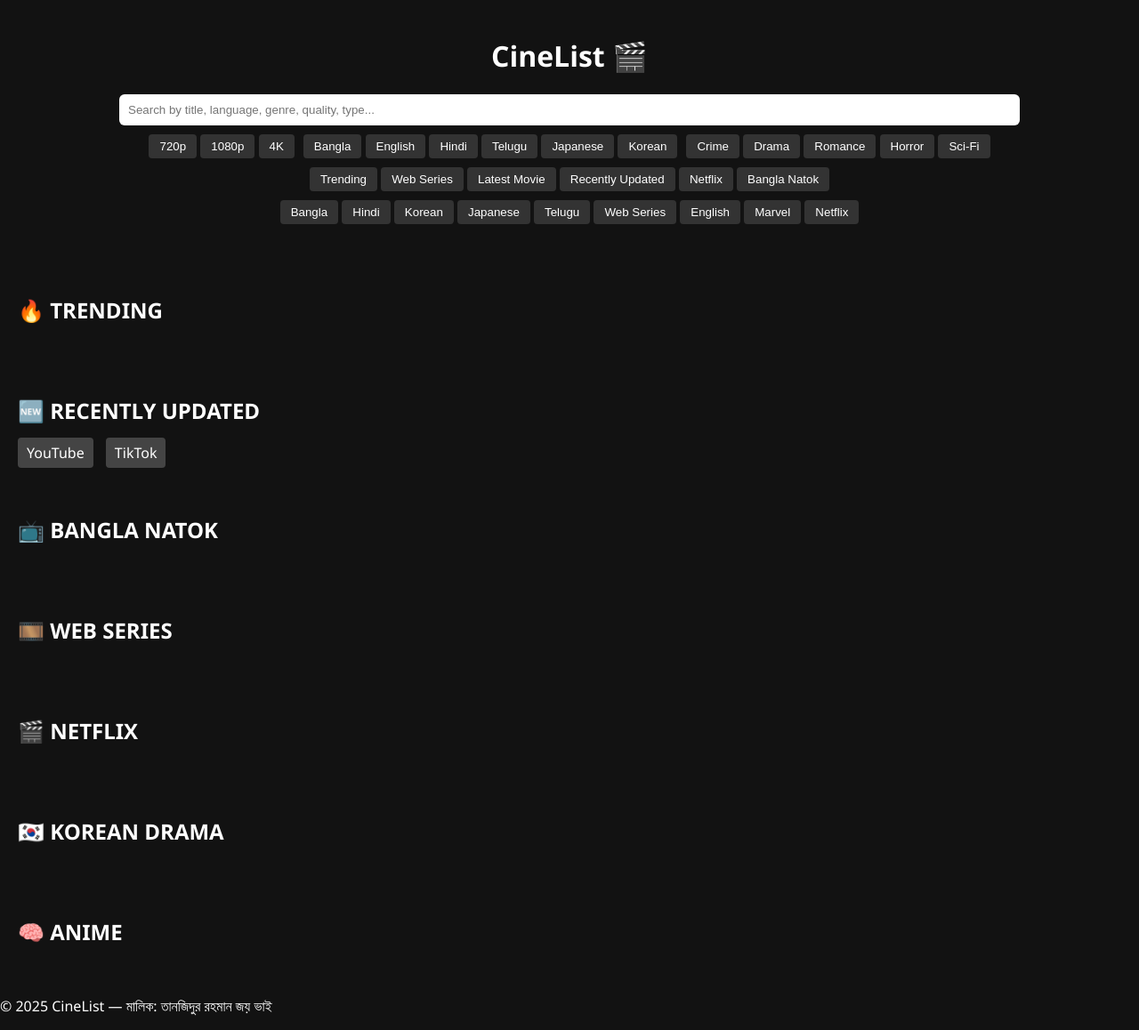
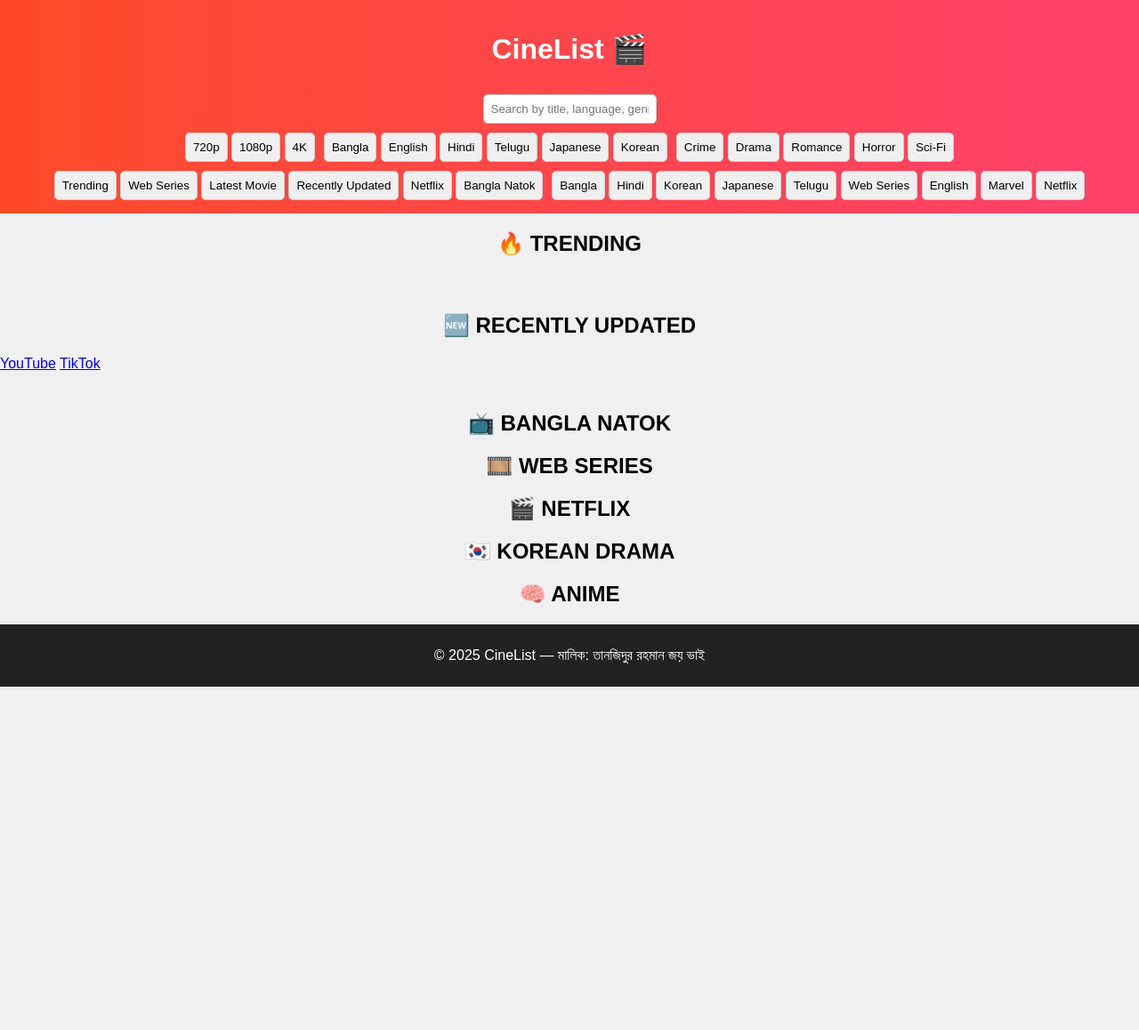
Before and after one commit to zxoou-media/Cinelist, a Flask app: page / in a window 1280 px wide. Shown: the whole page at 89% size. After the commit the page ends 772 px from the top, so only its background shows below. Run offline with Flask 3, Linux system fonts and the light colour scheme.

Commit message:
Update style.css

```diff
--- a/cinelist/static/style.css
+++ b/cinelist/static/style.css
@@ -1,97 +1,185 @@
+/* Base Styles */
 body {
-  background-color: #121212;
-  color: #fff;
-  font-family: 'Segoe UI', sans-serif;
+  font-family: Arial, sans-serif;
+  background: #f0f0f0;
   margin: 0;
   padding: 0;
 }
 
-header {
-  padding: 20px;
+h2 {
+  margin: 20px;
   text-align: center;
 }
 
-input#search-box {
-  width: 80%;
-  padding: 10px;
-  margin: 10px auto;
-  display: block;
-  border-radius: 6px;
-  border: none;
+/* Header */
+header {
+  background: linear-gradient(90deg, #ff4b2b, #ff416c);
+  color: #fff;
+  padding: 15px;
+  text-align: center;
+  display: flex;
+  flex-direction: column;
+  align-items: center;
+  gap: 10px;
+  flex-wrap: wrap;
+}
+
+header nav {
+  margin-bottom: 10px;
+}
+
+header nav a {
+  color: #fff;
+  margin: 0 10px;
+  text-decoration: none;
 }
 
 .filter-bar {
   display: flex;
+  gap: 10px;
   flex-wrap: wrap;
   justify-content: center;
-  gap: 10px;
-  margin-bottom: 20px;
 }
 
-.filter-group button {
-  background-color: #333;
-  color: white;
-  border: none;
-  padding: 6px 12px;
-  border-radius: 4px;
-  cursor: pointer;
+input, select, button {
+  padding: 8px;
+  border-radius: 5px;
+  border: 1px solid #ccc;
 }
 
-section {
-  padding: 20px;
+/* TRENDING horizontal scroll */
+#trending-list {
+  display: flex;
+  overflow-x: auto;
+  scroll-snap-type: x mandatory;
+  scroll-behavior: smooth;
+  gap: 16px;
+  padding: 12px;
 }
 
-.scroll-row {
-  display: flex;
-  overflow-x: auto;
-  gap: 10px;
+.trending-card {
+  flex: 0 0 calc(50% - 8px);
+  scroll-snap-align: start;
+  box-sizing: border-box;
+  min-width: 220px;
+  max-width: 240px;
+  background: #fff;
+  padding: 15px;
+  border-radius: 8px;
+  text-align: center;
+  box-shadow: 0 3px 6px rgba(0,0,0,0.1);
 }
 
-.grid-2 {
-  display: grid;
-  grid-template-columns: repeat(auto-fill, minmax(180px, 1fr));
-  gap: 15px;
+.trending-card img.poster {
+  width: 100%;
+  max-height: 300px;
+  object-fit: cover;
+  border-radius: 6px;
+  margin-bottom: 10px;
 }
 
-.movie-grid {
-  display: grid;
-  grid-template-columns: repeat(auto-fill, minmax(160px, 1fr));
-  gap: 12px;
+@media (max-width: 600px) {
+  .trending-card {
+    flex: 0 0 calc(50% - 8px);
+  }
 }
 
+/* RECENTLY UPDATED grid */
+#recent-list {
+  display: grid;
+  grid-template-columns: repeat(auto-fit, minmax(160px, 1fr));
+  gap: 16px;
+  padding: 12px;
+}
+
+/* Movie Card for RECENT */
 .movie-card {
-  background-color: #1e1e1e;
-  padding: 10px;
+  background: #fff;
+  padding: 15px;
   border-radius: 8px;
+  box-shadow: 0 3px 6px rgba(0,0,0,0.1);
   text-align: center;
 }
 
-.movie-card img {
+.movie-card h3 {
+  margin: 5px 0;
+}
+
+.movie-card img.poster {
   width: 100%;
+  height: auto;
+  border-radius: 6px;
+  margin-bottom: 10px;
+  box-shadow: 0 2px 5px rgba(0,0,0,0.2);
+}
+
+/* Watch Button */
+.watch-btn {
+  background-color: #ff3c3c;
+  color: white;
+  border: none;
+  padding: 8px 16px;
   border-radius: 6px;
   cursor: pointer;
-  transition: transform 0.3s;
+  font-weight: bold;
+  margin-top: 10px;
+  transition: background 0.3s;
 }
 
-.movie-card img:hover {
-  transform: scale(1.05);
+.watch-btn:hover {
+  background-color: #e60000;
 }
 
-.movie-card button {
-  margin-top: 8px;
-  padding: 6px 12px;
-  background-color: #e50914;
-  color: white;
-  border: none;
-  border-radius: 4px;
-  cursor: pointer;
+/* App Buttons */
+.app-buttons {
+  text-align: center;
+  margin: 20px 0;
 }
 
-.external-links a {
-  margin-right: 10px;
-  background: #444;
-  padding: 6px 10px;
-  border-radius: 4px;
-  color: white;
+.app-btn {
+  background-color: #333;
+  color: #fff;
+  padding: 10px 20px;
+  margin: 0 10px;
+  border-radius: 6px;
   text-decoration: none;
+  font-weight: bold;
+  display: inline-block;
 }
+
+.app-btn:hover {
+  background-color: #555;
+}
+
+/* Footer */
+footer {
+  text-align: center;
+  background: #222;
+  color: #fff;
+  padding: 10px;
+  margin-top: 20px;
+}
+
+/* Dark Mode */
+body.dark {
+  background-color: #121212;
+  color: #f0f0f0;
+}
+
+body.dark header {
+  background: linear-gradient(90deg, #333, #555);
+}
+
+.dark .movie-card,
+.dark .trending-card {
+  background-color: #1e1e1e;
+  color: #fff;
+}
+
+.dark input,
+.dark select,
+.dark button {
+  background-color: #333;
+  color: #fff;
+  border: 1px solid #666;
+}
```
